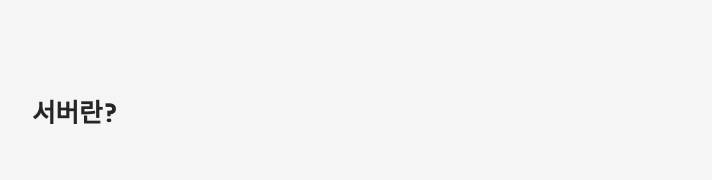
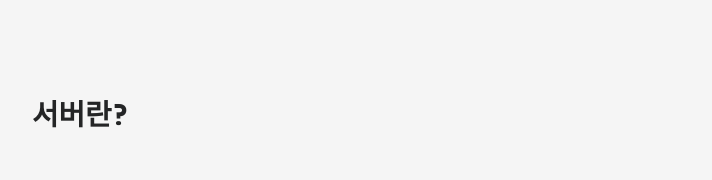
Before and after one commit to LeeJae-H/LeeJae-H.github.io, a Jekyll site: the page built from all_collections/_posts/2023-12-18-1.md, in a window 1280 px wide. Shown: the part 294-474 px from the top of the page, without its empty margins (283-995 px from the left). Built offline with Jekyll 4.4.1, drawn with Linux system fonts in a browser that asks for light colours; grey boxes are pictures that could not be loaded.

Commit message:
editsize

```diff
--- a/all_collections/_posts/2023-12-18-1.md
+++ b/all_collections/_posts/2023-12-18-1.md
@@ -4,7 +4,7 @@ title: 서버란?
 date: 2023-12-18
 categories: [server]
 ---
-### 서버란?
+## 서버란?
 <center><img src="https://github.com/LeeJae-H/LeeJae-H.github.io/assets/122717063/c2fc3460-9db2-4781-b135-8d7d3250152c" width="500" height="300"></center>
 - **서버** : *네트워크를 통해 클라이언트(다른 컴퓨터나 장치)에게 서비스를 제공하는 <span style="color:green">컴퓨터 시스템</span>*
 - **서버 소프트웨어** : *서비스를 제공하기 위한 기능을 가진, <span style="color:green">서버에서 동작하는 소프트웨어</span>*
@@ -18,7 +18,7 @@ categories: [server]
 -> 컨테이너마다 서버 가동 가능
 
 ---
-### 서버-클라이언트 시스템
+## 서버-클라이언트 시스템
 <center><img src="https://github.com/LeeJae-H/LeeJae-H.github.io/assets/122717063/09a9005f-0159-4566-9815-f36fb675604e" width="500" height="300"></center>
 - <span style="color:blueviolet">모든 컴퓨터 네트워크에는 </span>상호 연결된 서버 시스템과 클라이언트 시스템이 있다.
     - 서버는 네트워크에 연결되어 있지 않다면 데이터를 제공할 수 없으며, 클라이언트도 마찬가지로 데이터를 받을 수 없다.
@@ -34,7 +34,7 @@ categories: [server]
 
 
 ---
-### 서버 종류
+## 서버 종류
 <center><img src="https://github.com/LeeJae-H/LeeJae-H.github.io/assets/122717063/5555857b-1d9d-4f64-8d9a-c25549d5497e" width="500" height="300"></center>
 - 서버는 특정 작업을 전문적으로 수행할 수 있게 여러 분류로 나뉘어진다.
     - 서버 소프트웨어는 일반적으로 사용하는 것이 미리 정해져 있어 보통 그 중에서 골라 사용한다.
```
Also changed, not shown: all_collections/_posts/2023-12-20-3.md (+2 -2 lines).
